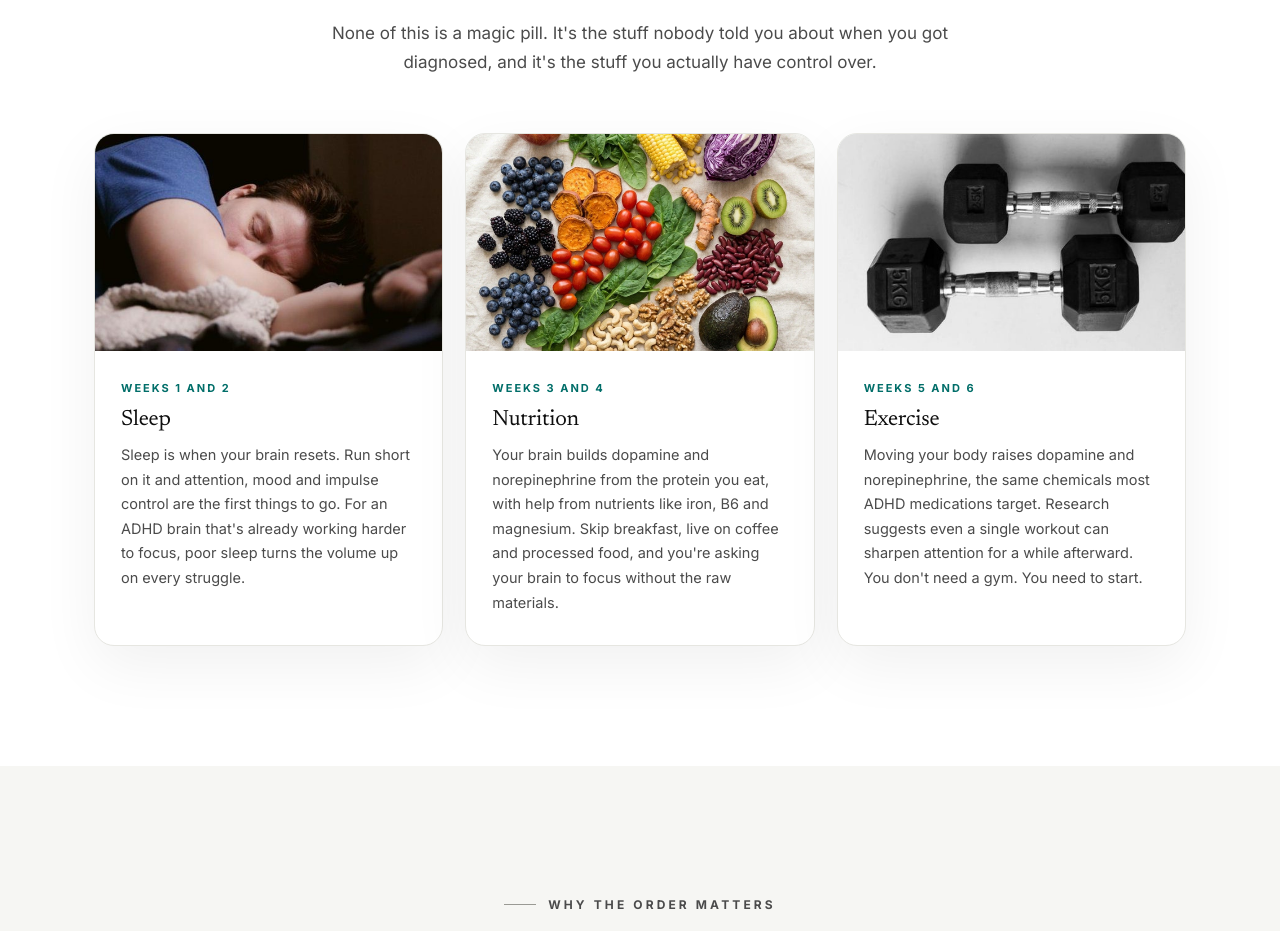
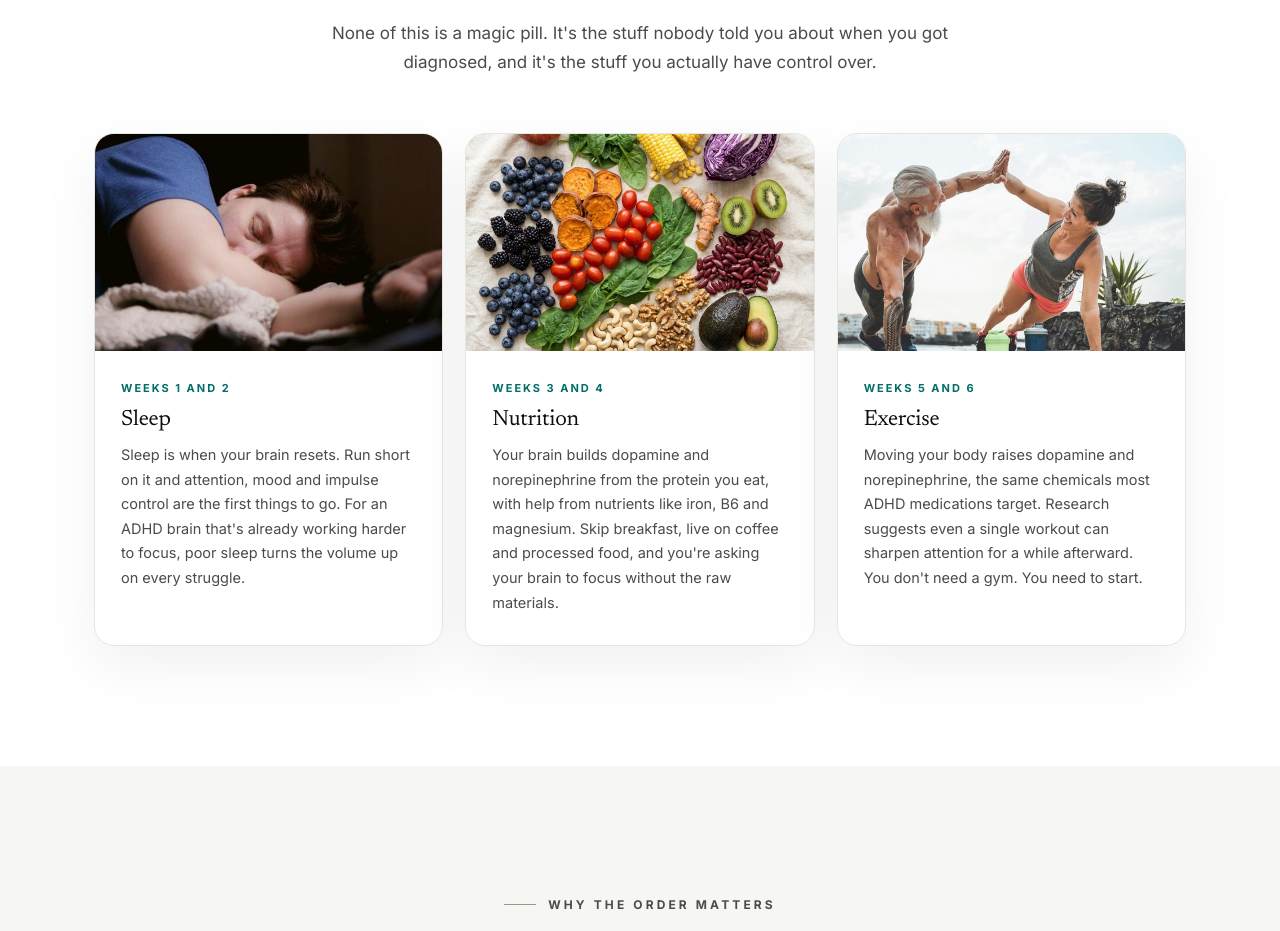
Before and after one commit to jkeohan/adhd-performance-coach, a plain HTML site: page focus-sprint/index.html in a window 1280 px wide. Shown: the part 1841-2772 px from the top of the page. Drawn offline with Linux system fonts and the light colour scheme.

Commit message:
Use new fitness photo on Focus Sprint exercise card
Co-Authored-By: Claude Opus 5.5 <noreply@anthropic.com>
Claude-Session: https://claude.ai/code/session_01MZo2HqZNEx4hh9CFrH97Ui

```diff
--- a/focus-sprint/index.html
+++ b/focus-sprint/index.html
@@ -118,7 +118,7 @@
 <div class="card-body"><span class="tag">Weeks 3 and 4</span><h3>Nutrition</h3><p>Your brain builds dopamine and norepinephrine from the protein you eat, with help from nutrients like iron, B6 and magnesium. Skip breakfast, live on coffee and processed food, and you're asking your brain to focus without the raw materials.</p></div>
 </div>
 <div class="card">
-<div class="card-media"><img src="../images/weights.jpg" alt="Two pairs of hex dumbbells" loading="lazy"></div>
+<div class="card-media"><img src="../images/fitness.jpg" alt="An older man and a woman high fiving mid push up by the ocean" loading="lazy" style="object-position: center 35%"></div>
 <div class="card-body"><span class="tag">Weeks 5 and 6</span><h3>Exercise</h3><p>Moving your body raises dopamine and norepinephrine, the same chemicals most ADHD medications target. Research suggests even a single workout can sharpen attention for a while afterward. You don't need a gym. You need to start.</p></div>
 </div>
 </div>
```
Also changed, not shown: images/fitness.jpg (added).
